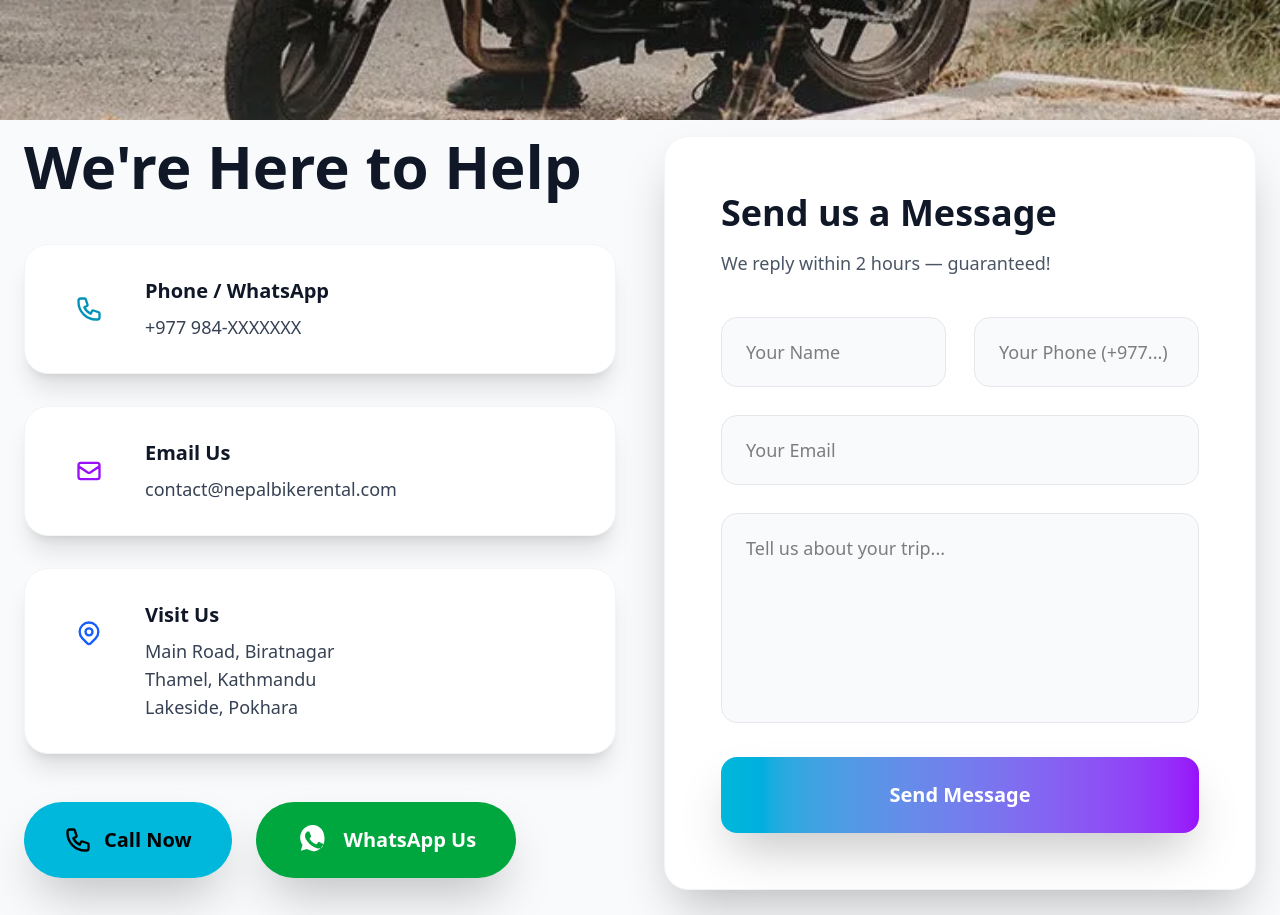
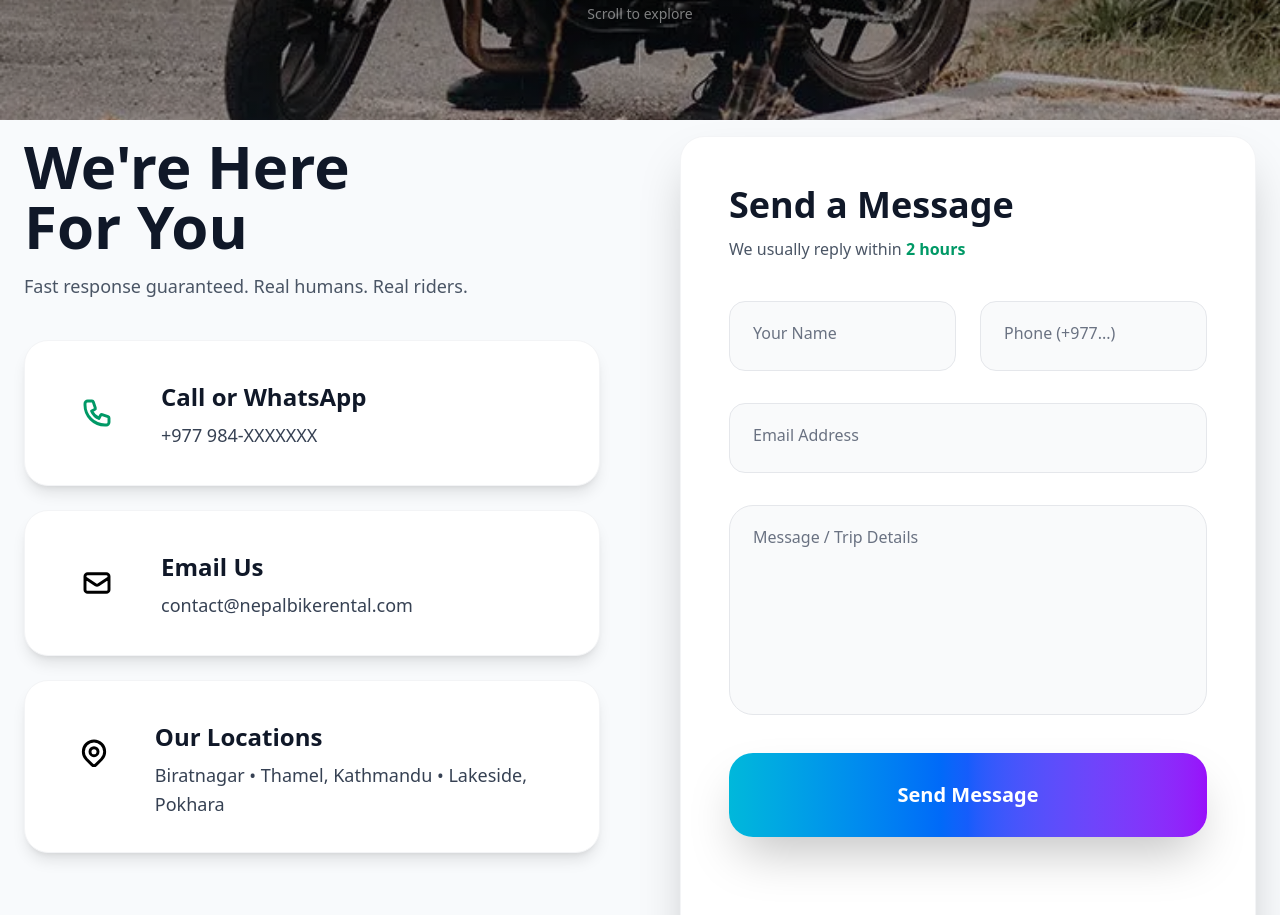
Before and after one commit to sabin-khatri/bike-rental, a React (Vite) app: page /contact in a window 1280 px wide. Shown: the part 680-1595 px from the top of the page. Built offline with nearby package versions, Linux system fonts and the light colour scheme.

Commit message:
updated code

```diff
--- a/src/pages/Contact.jsx
+++ b/src/pages/Contact.jsx
@@ -4,75 +4,53 @@ import { motion } from "framer-motion";
 import { useForm } from "react-hook-form";
 
 const fadeInUp = {
-  hidden: { opacity: 0, y: 40 },
-  visible: { opacity: 1, y: 0, transition: { duration: 0.7, ease: "easeOut" } },
+  hidden: { opacity: 0, y: 60 },
+  visible: {
+    opacity: 1,
+    y: 0,
+    transition: { duration: 0.8, ease: "easeOut" }
+  },
 };
 
 const staggerContainer = {
   hidden: { opacity: 0 },
   visible: {
     opacity: 1,
-    transition: { staggerChildren: 0.15, delayChildren: 0.2 },
+    transition: { staggerChildren: 0.12, delayChildren: 0.1 },
   },
 };
 
 const scaleIn = {
-  hidden: { opacity: 0, scale: 0.95 },
-  visible: { opacity: 1, scale: 1, transition: { duration: 0.6 } },
+  hidden: { opacity: 0, scale: 0.92 },
+  visible: {
+    opacity: 1,
+    scale: 1,
+    transition: { duration: 0.6, ease: "easeOut" }
+  },
 };
 
-// Icons
+const slideInLeft = {
+  hidden: { opacity: 0, x: -80 },
+  visible: { opacity: 1, x: 0, transition: { duration: 0.7 } },
+};
+
+// Icons (Improved with better stroke and size)
 const IconPhone = () => (
-  <svg
-    className="w-7 h-7"
-    fill="none"
-    stroke="currentColor"
-    viewBox="0 0 24 24"
-  >
-    <path
-      strokeLinecap="round"
-      strokeLinejoin="round"
-      strokeWidth={2}
-      d="M3 5a2 2 0 012-2h3.28a1 1 0 01.948.684l1.498 4.493a1 1 0 01-.502 1.21l-2.257 1.13a11.042 11.042 0 005.516 5.516l1.13-2.257a1 1 0 011.21-.502l4.493 1.498a1 1 0 01.684.949V19a2 2 0 01-2 2h-1C9.716 21 3 14.284 3 6V5z"
-    />
+  <svg className="w-8 h-8" fill="none" stroke="currentColor" viewBox="0 0 24 24" strokeWidth={2.2}>
+    <path strokeLinecap="round" strokeLinejoin="round" d="M3 5a2 2 0 012-2h3.28a1 1 0 01.948.684l1.498 4.493a1 1 0 01-.502 1.21l-2.257 1.13a11.042 11.042 0 005.516 5.516l1.13-2.257a1 1 0 011.21-.502l4.493 1.498a1 1 0 01.684.949V19a2 2 0 01-2 2h-1C9.716 21 3 14.284 3 6V5z" />
   </svg>
 );
 
 const IconMail = () => (
-  <svg
-    className="w-7 h-7"
-    fill="none"
-    stroke="currentColor"
-    viewBox="0 0 24 24"
-  >
-    <path
-      strokeLinecap="round"
-      strokeLinejoin="round"
-      strokeWidth={2}
-      d="M3 8l7.89 5.26a2 2 0 002.22 0L21 8M5 19h14a2 2 0 002-2V7a2 2 0 00-2-2H5a2 2 0 00-2 2v10a2 2 0 002 2z"
-    />
+  <svg className="w-8 h-8" fill="none" stroke="currentColor" viewBox="0 0 24 24" strokeWidth={2.2}>
+    <path strokeLinecap="round" strokeLinejoin="round" d="M3 8l7.89 5.26a2 2 0 002.22 0L21 8M5 19h14a2 2 0 002-2V7a2 2 0 00-2-2H5a2 2 0 00-2 2v10a2 2 0 002 2z" />
   </svg>
 );
 
 const IconMapPin = () => (
-  <svg
-    className="w-7 h-7"
-    fill="none"
-    stroke="currentColor"
-    viewBox="0 0 24 24"
-  >
-    <path
-      strokeLinecap="round"
-      strokeLinejoin="round"
-      strokeWidth={2}
-      d="M17.657 16.657L13.414 20.9a1.998 1.998 0 01-2.827 0l-4.244-4.243a8 8 0 1111.314 0z"
-    />
-    <path
-      strokeLinecap="round"
-      strokeLinejoin="round"
-      strokeWidth={2}
-      d="M15 11a3 3 0 11-6 0 3 3 0 016 0z"
-    />
+  <svg className="w-8 h-8" fill="none" stroke="currentColor" viewBox="0 0 24 24" strokeWidth={2.2}>
+    <path strokeLinecap="round" strokeLinejoin="round" d="M17.657 16.657L13.414 20.9a1.998 1.998 0 01-2.827 0l-4.244-4.243a8 8 0 1111.314 0z" />
+    <path strokeLinecap="round" strokeLinejoin="round" d="M15 11a3 3 0 11-6 0 3 3 0 016 0z" />
   </svg>
 );
 
@@ -87,22 +65,25 @@ export default function Contact() {
     register,
     handleSubmit,
     reset,
-    formState: { errors },
+    formState: { errors, isSubmitting },
   } = useForm();
 
-  const onSubmit = (data) => {
+  const onSubmit = async (data) => {
     console.log("Form submitted:", data);
-    alert("Thank you!");
+    // Simulate API call
+    await new Promise(resolve => setTimeout(resolve, 800));
+    alert("Thank you! We'll get back to you within 2 hours.");
     reset();
   };
 
   return (
-    <div className="bg-slate-50 min-h-screen overflow-x-hidden font-sans">
+    <div className="bg-slate-50 min-h-screen font-sans overflow-x-hidden">
+      {/* Hero Section */}
       <motion.section
         initial="hidden"
         animate="visible"
         variants={staggerContainer}
-        className="relative h-[90vh] md:h-screen flex items-center justify-center overflow-hidden"
+        className="relative h-[85vh] md:h-screen flex items-center justify-center overflow-hidden"
       >
         <div className="absolute inset-0">
           <img
@@ -110,213 +91,261 @@ export default function Contact() {
             alt="Contact Us - Nepal Bike Rental"
             className="w-full h-full object-cover"
           />
-          <div className="absolute inset-0 bg-gradient-to-b from-black/80 via-black/60 to-slate-50/10" />
+          <div className="absolute inset-0 bg-gradient-to-b from-black/90 via-black/70 to-slate-900/30" />
         </div>
 
-        <div className="relative z-10 text-center px-6 max-w-6xl mx-auto text-white">
-          <motion.span
+        <div className="relative z-10 text-center px-6 max-w-5xl mx-auto text-white">
+          <motion.div
             variants={fadeInUp}
-            className="inline-block px-6 py-2 mb-8 rounded-full bg-cyan-900/70 backdrop-blur-md border border-cyan-400/40 text-cyan-300 text-sm font-bold tracking-widest"
+            className="inline-flex items-center gap-3 px-8 py-3 mb-8 rounded-full bg-white/10 backdrop-blur-xl border border-white/20 text-cyan-300 text-sm font-semibold tracking-[3px]"
           >
-            24/7 SUPPORT • ALWAYS HERE
-          </motion.span>
+            24/7 • INSTANT REPLY
+          </motion.div>
 
           <motion.h1
             variants={fadeInUp}
-            className="text-5xl sm:text-6xl md:text-7xl lg:text-8xl font-black leading-tight"
+            className="text-5xl sm:text-6xl md:text-7xl lg:text-8xl font-black leading-none tracking-tighter"
           >
-            Get In Touch <br />
-            <span className="text-transparent bg-clip-text bg-gradient-to-r from-cyan-400 to-purple-500">
-              With Us
-            </span>
+            Let's Ride Together
           </motion.h1>
 
           <motion.p
             variants={fadeInUp}
-            className="mt-6 text-lg md:text-2xl text-gray-200 max-w-3xl mx-auto font-light leading-relaxed"
+            className="mt-6 text-xl md:text-2xl text-gray-200 max-w-2xl mx-auto font-light"
           >
-            Call • WhatsApp • Email — we reply in under 5 minutes, any time!
+            Reach out anytime. We're just a message away from your next Himalayan adventure.
           </motion.p>
         </div>
+
+        {/* Scroll Indicator */}
+        <motion.div
+          initial={{ opacity: 0 }}
+          animate={{ opacity: [0.4, 1, 0.4] }}
+          transition={{ duration: 2, repeat: Infinity }}
+          className="absolute bottom-10 left-1/2 -translate-x-1/2 text-white text-sm flex flex-col items-center gap-2"
+        >
+          <span>Scroll to explore</span>
+          <div className="w-px h-12 bg-gradient-to-b from-transparent via-white/60 to-transparent" />
+        </motion.div>
       </motion.section>
 
-      <section className="py-24 px-6 -mt-20 relative z-20">
-        <div className="max-w-7xl mx-auto grid lg:grid-cols-2 gap-12">
-          {/* Left Side */}
+      {/* Main Content */}
+      <section className="py-20 md:py-28 px-6 -mt-16 md:-mt-24 relative z-20">
+        <div className="max-w-7xl mx-auto">
+          <div className="grid lg:grid-cols-2 gap-16 lg:gap-20">
+            {/* Contact Info */}
             <motion.div
               initial="hidden"
               whileInView="visible"
               viewport={{ once: true }}
               variants={staggerContainer}
+              className="space-y-10"
             >
+              <div>
                 <motion.h2
                   variants={fadeInUp}
-              className="text-4xl md:text-6xl font-black text-gray-900 mb-12"
+                  className="text-4xl md:text-6xl font-black text-gray-900 leading-none"
                 >
-              We're Here to Help
+                  We're Here <br />For You
                 </motion.h2>
+                <motion.p
+                  variants={fadeInUp}
+                  className="mt-4 text-gray-600 text-lg"
+                >
+                  Fast response guaranteed. Real humans. Real riders.
+                </motion.p>
+              </div>
 
-            <div className="space-y-8">
+              <div className="space-y-6">
                 {[
                   {
                     icon: IconPhone,
-                  title: "Phone / WhatsApp",
+                    title: "Call or WhatsApp",
                     info: "+977 984-XXXXXXX",
-                  color: "cyan",
+                    link: "https://wa.me/977984XXXXXX",
+                    color: "emerald",
                   },
                   {
                     icon: IconMail,
                     title: "Email Us",
                     info: "contact@nepalbikerental.com",
-                  color: "purple",
+                    link: "mailto:contact@nepalbikerental.com",
+                    color: "violet",
                   },
                   {
                     icon: IconMapPin,
-                  title: "Visit Us",
-                  info: "Main Road, Biratnagar\nThamel, Kathmandu\nLakeside, Pokhara",
-                  color: "blue",
+                    title: "Our Locations",
+                    info: "Biratnagar • Thamel, Kathmandu • Lakeside, Pokhara",
+                    color: "sky",
                   },
                 ].map((item, i) => (
-                <motion.div
+                  <motion.a
                     key={i}
+                    href={item.link}
+                    target={item.link?.startsWith('http') ? "_blank" : undefined}
+                    rel="noopener noreferrer"
                     variants={scaleIn}
-                  className="group bg-white p-8 rounded-3xl shadow-xl hover:shadow-2xl transition-all duration-300 border border-gray-100"
+                    whileHover={{ scale: 1.02 }}
+                    className="group flex items-start gap-6 bg-white p-8 rounded-3xl shadow-lg hover:shadow-2xl border border-gray-100 transition-all duration-300"
                   >
-                  <div className="flex items-start gap-6">
-                    <div
-                      className={`w-16 h-16 rounded-2xl bg-${item.color}-100 text-${item.color}-600 flex items-center justify-center group-hover:scale-110 transition-transform`}
-                    >
+                    <div className={`w-20 h-20 rounded-2xl bg-${item.color}-100 text-${item.color}-600 flex items-center justify-center group-hover:rotate-12 transition-transform duration-300`}>
                       <item.icon />
                     </div>
-                    <div>
-                      <h3 className="text-xl font-bold text-gray-900 mb-2">
+                    <div className="pt-2">
+                      <h3 className="text-2xl font-bold text-gray-900 group-hover:text-gray-700 transition-colors">
                         {item.title}
                       </h3>
-                      <p className="text-gray-700 whitespace-pre-line text-lg font-medium">
+                      <p className="text-gray-700 text-lg font-medium mt-2 whitespace-pre-line leading-relaxed">
                         {item.info}
                       </p>
                     </div>
-                  </div>
-                </motion.div>
+                  </motion.a>
                 ))}
               </div>
 
+              {/* Quick Action Buttons */}
               <motion.div
                 variants={fadeInUp}
-              className="mt-12 flex flex-col sm:flex-row gap-6"
+                className="flex flex-col sm:flex-row gap-4 pt-6"
               >
                 <a
                   href="tel:+977984XXXXXX"
-                className="px-10 py-5 bg-cyan-500 text-black font-bold text-xl rounded-full shadow-2xl hover:shadow-cyan-500/50 hover:bg-cyan-400 transition-all hover:-translate-y-1 flex items-center justify-center gap-3"
+                  className="flex-1 flex items-center justify-center gap-3 bg-cyan-600 hover:bg-cyan-700 text-white font-bold text-lg py-6 rounded-3xl shadow-xl hover:shadow-cyan-600/50 transition-all active:scale-95"
                 >
-                <IconPhone /> Call Now
+                  <IconPhone className="w-6 h-6" /> Call Now
                 </a>
                 <a
                   href="https://wa.me/977984XXXXXX"
                   target="_blank"
                   rel="noopener noreferrer"
-                className="px-10 py-5 bg-green-600 text-white font-bold text-xl rounded-full shadow-2xl hover:shadow-green-600/50 hover:bg-green-500 transition-all hover:-translate-y-1 flex items-center justify-center gap-3"
+                  className="flex-1 flex items-center justify-center gap-3 bg-[#25D366] hover:bg-[#20ba5a] text-white font-bold text-lg py-6 rounded-3xl shadow-xl hover:shadow-green-600/50 transition-all active:scale-95"
                 >
-                <IconWhatsapp /> WhatsApp Us
+                  <IconWhatsapp /> WhatsApp
                 </a>
               </motion.div>
             </motion.div>
 
+            {/* Contact Form */}
             <motion.div
-            initial={{ opacity: 0, x: 60 }}
+              initial={{ opacity: 0, x: 80 }}
               whileInView={{ opacity: 1, x: 0 }}
               viewport={{ once: true }}
-            transition={{ duration: 0.8 }}
-            className="bg-white rounded-3xl shadow-2xl p-10 md:p-14 border border-gray-100"
+              transition={{ duration: 0.8, ease: "easeOut" }}
+              className="bg-white rounded-3xl shadow-2xl p-8 md:p-12 border border-gray-100"
             >
-            <h3 className="text-4xl font-black text-gray-900 mb-4">
-              Send us a Message
+              <h3 className="text-3xl md:text-4xl font-black text-gray-900 mb-3">
+                Send a Message
               </h3>
-            <p className="text-gray-600 mb-10 text-lg">
-              We reply within 2 hours — guaranteed!
+              <p className="text-gray-600 mb-10">
+                We usually reply within <span className="font-semibold text-emerald-600">2 hours</span>
               </p>
 
-            <form onSubmit={handleSubmit(onSubmit)} className="space-y-7">
-              <div className="grid md:grid-cols-2 gap-7">
+              <form onSubmit={handleSubmit(onSubmit)} className="space-y-8">
+                <div className="grid md:grid-cols-2 gap-6">
+                  <div className="relative">
                     <input
                       {...register("name", { required: "Name is required" })}
-                  placeholder="Your Name"
-                  className="px-6 py-5 rounded-2xl bg-gray-50 border border-gray-200 focus:border-cyan-500 focus:outline-none focus:ring-4 focus:ring-cyan-500/10 transition-all text-lg"
+                      className="peer w-full px-6 py-5 bg-gray-50 border border-gray-200 rounded-2xl focus:border-cyan-500 focus:ring-4 focus:ring-cyan-500/10 outline-none text-lg transition-all"
+                      placeholder=" "
                     />
+                    <label className="absolute left-6 top-5 text-gray-500 peer-focus:-top-2 peer-focus:text-xs peer-focus:bg-white peer-focus:px-2 transition-all pointer-events-none">
+                      Your Name
+                    </label>
+                  </div>
+
+                  <div className="relative">
                     <input
                       {...register("phone", { required: "Phone is required" })}
-                  placeholder="Your Phone (+977...)"
-                  className="px-6 py-5 rounded-2xl bg-gray-50 border border-gray-200 focus:border-cyan-500 focus:outline-none focus:ring-4 focus:ring-cyan-500/10 transition-all text-lg"
+                      className="peer w-full px-6 py-5 bg-gray-50 border border-gray-200 rounded-2xl focus:border-cyan-500 focus:ring-4 focus:ring-cyan-500/10 outline-none text-lg transition-all"
+                      placeholder=" "
                     />
+                    <label className="absolute left-6 top-5 text-gray-500 peer-focus:-top-2 peer-focus:text-xs peer-focus:bg-white peer-focus:px-2 transition-all pointer-events-none">
+                      Phone (+977...)
+                    </label>
+                  </div>
                 </div>
 
+                <div className="relative">
                   <input
                     {...register("email", {
-                  required: "Email required",
-                  pattern: { value: /^\S+@\S+$/i, message: "Invalid email" },
+                      required: "Email is required",
+                      pattern: { value: /^\S+@\S+$/i, message: "Invalid email address" },
                     })}
                     type="email"
-                placeholder="Your Email"
-                className="w-full px-6 py-5 rounded-2xl bg-gray-50 border border-gray-200 focus:border-cyan-500 focus:outline-none focus:ring-4 focus:ring-cyan-500/10 transition-all text-lg"
+                    className="peer w-full px-6 py-5 bg-gray-50 border border-gray-200 rounded-2xl focus:border-cyan-500 focus:ring-4 focus:ring-cyan-500/10 outline-none text-lg transition-all"
+                    placeholder=" "
                   />
+                  <label className="absolute left-6 top-5 text-gray-500 peer-focus:-top-2 peer-focus:text-xs peer-focus:bg-white peer-focus:px-2 transition-all pointer-events-none">
+                    Email Address
+                  </label>
+                </div>
 
+                <div className="relative">
                   <textarea
-                {...register("message", { required: "Message is required" })}
-                rows="6"
-                placeholder="Tell us about your trip..."
-                className="w-full px-6 py-5 rounded-2xl bg-gray-50 border border-gray-200 focus:border-cyan-500 focus:outline-none focus:ring-4 focus:ring-cyan-500/10 transition-all resize-none text-lg"
+                    {...register("message", { required: "Please tell us about your trip" })}
+                    rows={6}
+                    className="peer w-full px-6 py-5 bg-gray-50 border border-gray-200 rounded-3xl focus:border-cyan-500 focus:ring-4 focus:ring-cyan-500/10 outline-none text-lg resize-none transition-all"
+                    placeholder=" "
                   />
+                  <label className="absolute left-6 top-5 text-gray-500 peer-focus:-top-2 peer-focus:text-xs peer-focus:bg-white peer-focus:px-2 transition-all pointer-events-none">
+                    Message / Trip Details
+                  </label>
+                </div>
 
-              {(errors.name ||
-                errors.email ||
-                errors.phone ||
-                errors.message) && (
-                <p className="text-red-500 font-medium">
+                {Object.keys(errors).length > 0 && (
+                  <p className="text-red-500 text-sm font-medium">
                     Please fill all fields correctly
                   </p>
                 )}
 
                 <motion.button
-                whileHover={{ scale: 1.02 }}
-                whileTap={{ scale: 0.98 }}
+                  whileHover={{ scale: 1.015 }}
+                  whileTap={{ scale: 0.985 }}
                   type="submit"
-                className="w-full py-6 bg-gradient-to-r from-cyan-500 to-purple-600 text-white font-bold text-xl rounded-2xl shadow-2xl hover:shadow-cyan-500/50 transition-all"
+                  disabled={isSubmitting}
+                  className="w-full py-7 bg-gradient-to-r from-cyan-500 via-blue-600 to-purple-600 text-white font-bold text-xl rounded-3xl shadow-2xl hover:shadow-purple-500/40 disabled:opacity-70 transition-all duration-300 flex items-center justify-center gap-3"
                 >
-                Send Message
+                  {isSubmitting ? "Sending..." : "Send Message"}
                 </motion.button>
               </form>
             </motion.div>
           </div>
+        </div>
       </section>
 
+      {/* Map Section */}
       <motion.section
         initial="hidden"
         whileInView="visible"
         viewport={{ once: true }}
         variants={staggerContainer}
-        className="py-24 px-6 bg-gray-900"
+        className="py-20 px-6 bg-gray-900 text-white"
       >
         <div className="max-w-7xl mx-auto text-center">
           <motion.h2
             variants={fadeInUp}
-            className="text-4xl md:text-6xl font-black text-white mb-12"
+            className="text-4xl md:text-6xl font-black mb-6"
           >
-            Find Us in Biratnagar
+            Visit Us in Biratnagar
           </motion.h2>
+          <motion.p variants={fadeInUp} className="text-gray-400 text-lg max-w-md mx-auto mb-12">
+            Our main office is located in Biratnagar
+          </motion.p>
+
           <motion.div
             variants={scaleIn}
-            className="rounded-3xl overflow-hidden shadow-2xl h-96 md:h-[550px]"
+            className="rounded-3xl overflow-hidden shadow-2xl border border-gray-800 h-[420px] md:h-[620px]"
           >
             <iframe
               src="https://www.google.com/maps/embed?pb=!1m18!1m12!1m3!1d57112.51268383808!2d87.24354747432098!3d26.45233157501757!2m3!1f0!2f0!3f0!3m2!1i1024!2i768!4f13.1!3m3!1m2!1s0x39ef744704331cc5%3A0x6d9a852652399d94!2sBiratnagar!5e0!3m2!1sen!2snp!4v1700000000000!5m2!1sen!2snp"
               width="100%"
               height="100%"
               style={{ border: 0 }}
-              allowFullScreen=""
+              allowFullScreen
               loading="lazy"
               referrerPolicy="no-referrer-when-downgrade"
-              title="Our Location in Biratnagar"
-            ></iframe>
+              title="Nepal Bike Rental - Biratnagar Location"
+            />
           </motion.div>
         </div>
       </motion.section>
```
Lines whose indentation alone changed are shown as unchanged.
